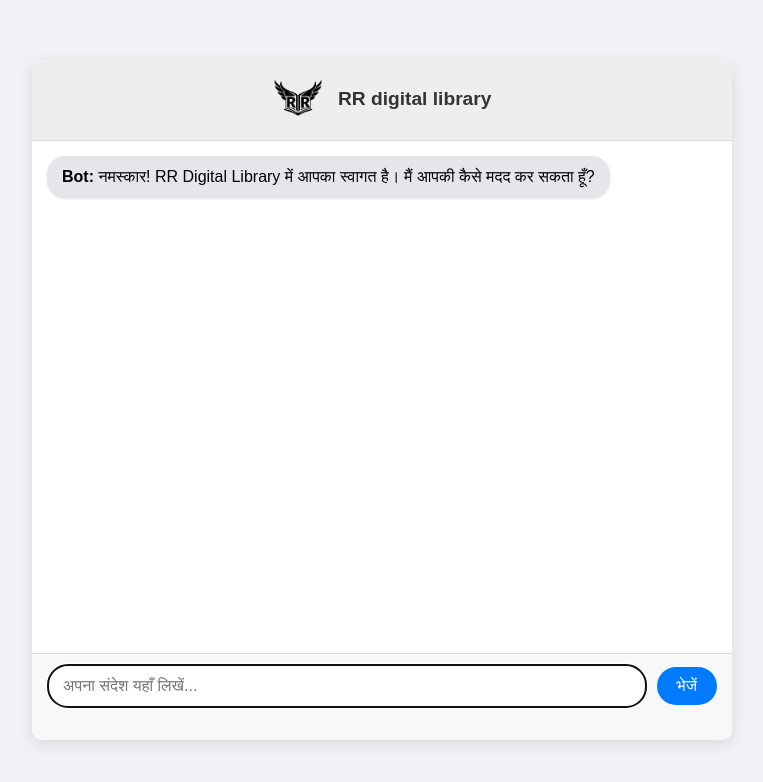
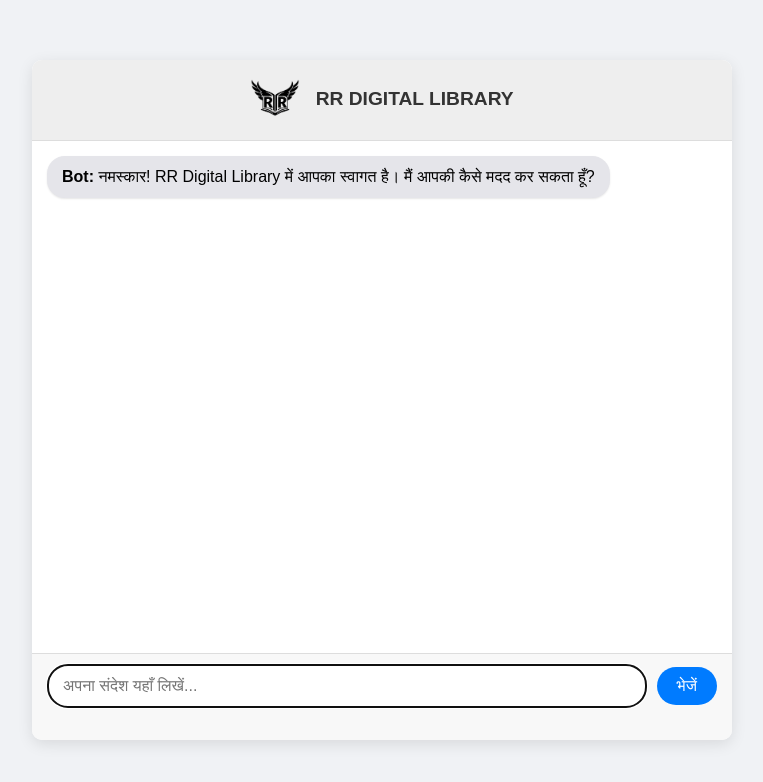
Before and after one commit to RR-LIBRARY/my-chatbot-4, a website: page index.html in a window 1280 px wide. Shown: the whole page, without its empty margins (258-1021 px from the left). Drawn offline with Linux system fonts and the light colour scheme.

Commit message:
Update index.html rename

```diff
--- a/index.html
+++ b/index.html
@@ -20,7 +20,7 @@
     <div id="chat-container">
         <h1>
             <img src="rr_logo.png" alt="RR Digital Library Logo" class="logo">
-            RR digital library
+            RR DIGITAL LIBRARY
         </h1>
         <div id="chat-output">
             <p class="bot-message"><strong>Bot:</strong> नमस्कार! RR Digital Library में आपका स्वागत है। मैं आपकी कैसे मदद कर सकता हूँ?</p>
```
